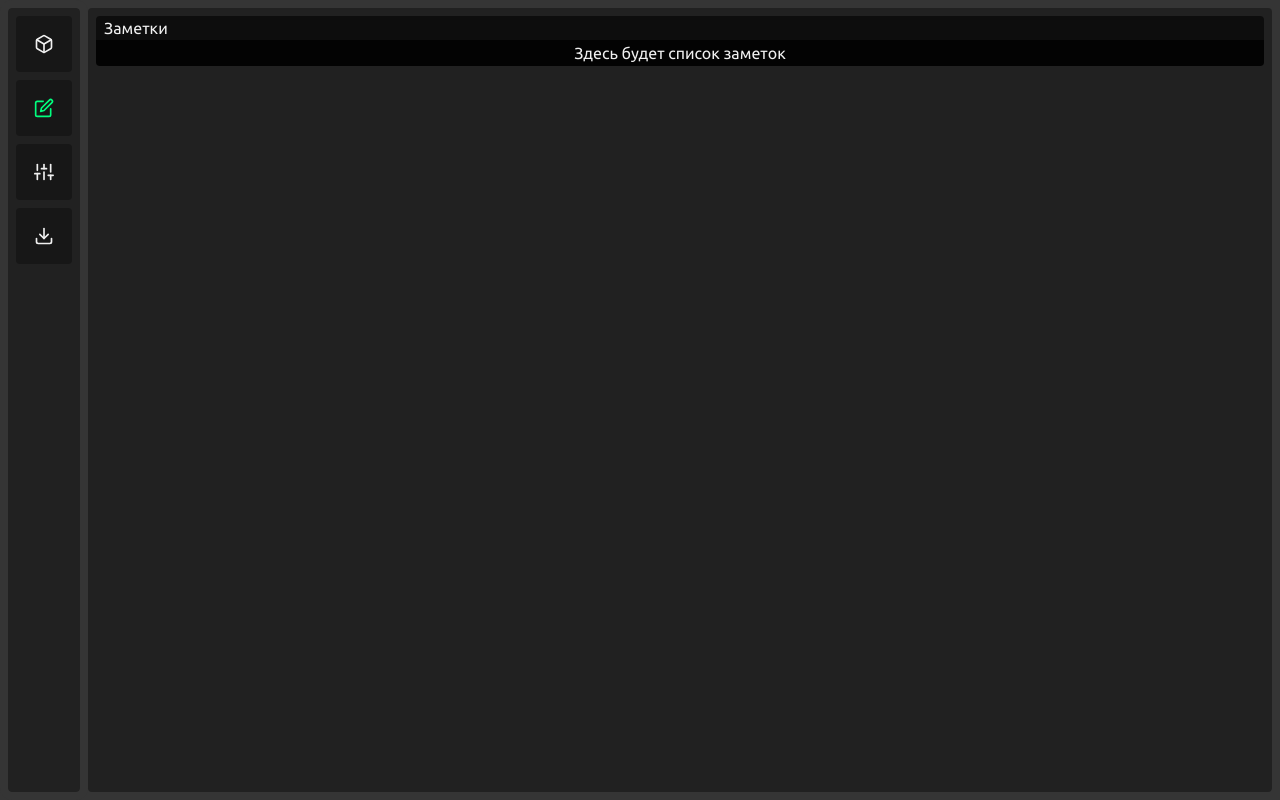
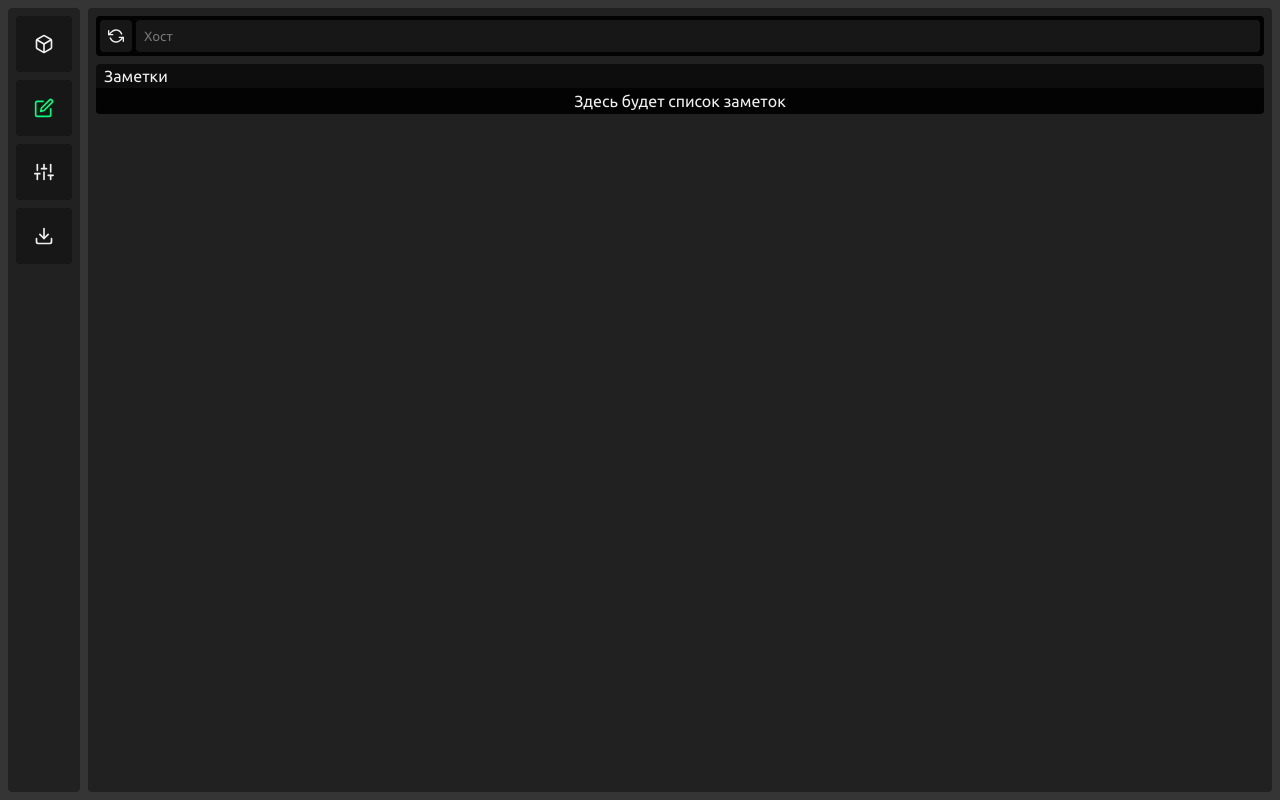
Before and after one commit to mentalchaos0x2b/tmadmin, a website built with Vite: page index.html in a window 1280 px wide. Both pictures are taken after a click on the button "Заметки". Built offline with nearby package versions, Linux system fonts and the light colour scheme.

Commit message:
dev stage #2: frontend styles

```diff
--- a/index.html
+++ b/index.html
@@ -29,7 +29,7 @@
     <root>
       <view data-view="control">
         <view-window data-title="Основное">
-          <xr-row>
+          <xr-row class="xr-host-input">
             <button class="xr-button control-refresh"><i data-feather="refresh-ccw"></i></button>
             <input class="xr-input control-host flex110" type="text" placeholder="Хост">
           </xr-row>
@@ -48,9 +48,42 @@
             <i data-feather="eye"></i>
             <p>RDP</p>
           </button>
+          <flex-row>
+            <input type="text" class="xr-input" placeholder="Буква диска" list="disks" autocomplete="off" maxlength="1">
+            <datalist id="disks">
+              <option value="C">C</option>
+              <option value="D">D</option>
+              <option value="E">E</option>
+              <option value="F">F</option>
+              <option value="H">H</option>
+              <option value="A">A</option>
+              <option value="Z">Z</option>
+            </datalist>
+            <button class="xr-button">
+              <i data-feather="hard-drive"></i>
+              <p>Space Sniffer</p>
+            </button>
+          </flex-row>
           <button class="xr-button xr-w100">
             <i data-feather="tool"></i>
             <p>Администрирование</p>
+          </button>
+        </view-window>
+
+        <view-window data-title="Дополнительно">
+          <flex-row>
+            <button class="xr-button">
+              <i data-feather="file-text"></i>
+              <p>Карточка</p>
+            </button>
+            <button class="xr-button">
+              <i data-feather="book"></i>
+              <p>Журнал заявок</p>
+            </button>
+          </flex-row>
+          <button class="xr-button xr-w100">
+            <i data-feather="printer"></i>
+            <p>Расположение принтеров</p>
           </button>
         </view-window>
       </view>
--- a/src/index.css
+++ b/src/index.css
@@ -50,8 +50,6 @@ menu {
   z-index: 10;
 
   outline: .5rem solid var(--xr-color-bg-a);
-
-
 }
 
 root {
@@ -76,6 +74,8 @@ root {
   overflow-x: hidden;
 
   border: .25rem solid var(--xr-color-bg-b);
+
+  position: relative;
 }
 
 .xr-menu-button {
@@ -109,6 +109,9 @@ root {
 view {
   width: 100%;
 
+  max-height: 999rem;
+  max-width: 100%;
+
   padding: .25rem;
   border-radius: .25rem;
 
@@ -117,6 +120,43 @@ view {
   justify-content: flex-start;
   flex-direction: column;
   gap: .25rem;
+
+  /* transition: max-height .25s ease-in-out, opacity .1s ease-in-out, padding .25s ease-in-out, border .25s ease-in-out,
+   top .25s ease-in-out, left .25s ease-in-out, max-width .5s ease-in-out, height .25s ease-in-out; */
+
+   transition: max-height .25s ease-in-out, opacity .1s ease-in-out, padding .25s ease-in-out, border .25s ease-in-out,
+   top .25s ease-in-out, left .25s ease-in-out;
+}
+
+view * {
+  transition: opacity .1s ease-in-out;
+}
+
+@keyframes view-inactive {
+    0% { opacity: 1; }
+    50% { opacity: 0; }
+    100% { opacity: 1; }
+}
+
+.view-inactive {
+  padding: 0;
+  border: none;
+  /* opacity: 0; */
+  position: absolute;
+  left: .25rem;
+  top: .25rem;
+  max-height: 0rem;
+  /* max-width: 0rem; */
+
+  overflow: hidden;
+
+  animation: view-inactive .5s 1 forwards;
+}
+
+.view-inactive * {
+  white-space: nowrap;
+  text-overflow: ellipsis;
+  overflow: hidden;
 }
 
 xr-row {
@@ -151,6 +191,7 @@ view-window {
 
   border-top: 1.5rem solid var(--xr-color-bg-d);
 }
+
 view-window::before {
   content: attr(data-title);
 
@@ -181,3 +222,33 @@ flex-row > * {
 .xr-button svg, .xr-input svg {
   width: 1.25rem;
 }
+
+view:not([data-view="control"]) {
+  margin-top: 3rem;
+}
+
+@keyframes host-input {
+  from { top: 3rem; }
+  to { top: 1rem; }
+}
+
+view[data-view="control"]:is(.view-inactive) .xr-host-input{
+  position: fixed;
+
+  top: 1rem;
+  left: 6rem;
+  width: calc(100% - 7rem);
+  height: 2.5rem;
+
+  border-radius: .25rem;
+
+  background: var(--xr-color-bg-e);
+
+  padding: .25rem;
+
+  opacity: 1 !important;
+
+  z-index: 9;
+
+  animation: host-input .25s 1 forwards;
+}
--- a/src/modules/tmview.js
+++ b/src/modules/tmview.js
@@ -3,14 +3,14 @@ import { TMJS } from './tmjs';
 class TMView {
     static hideViews() {
         TMJS.select( 'view', (e) => {
-            e.style.display = 'none';
+            e.classList.add( 'view-inactive' );
         });
     }
 
     static setView( view ) {
         this.hideViews();
 
-        document.querySelector( 'view[data-view="' + view + '"]' ).style.display = 'flex';
+        document.querySelector( 'view[data-view="' + view + '"]' ).classList.remove( 'view-inactive' );
 
         this.setActiveMenuButton( '.xr-menu-button[data-view="' + view + '"]' );
     }
```
Also changed, not shown: forge.config.js (+11 -3 lines).
